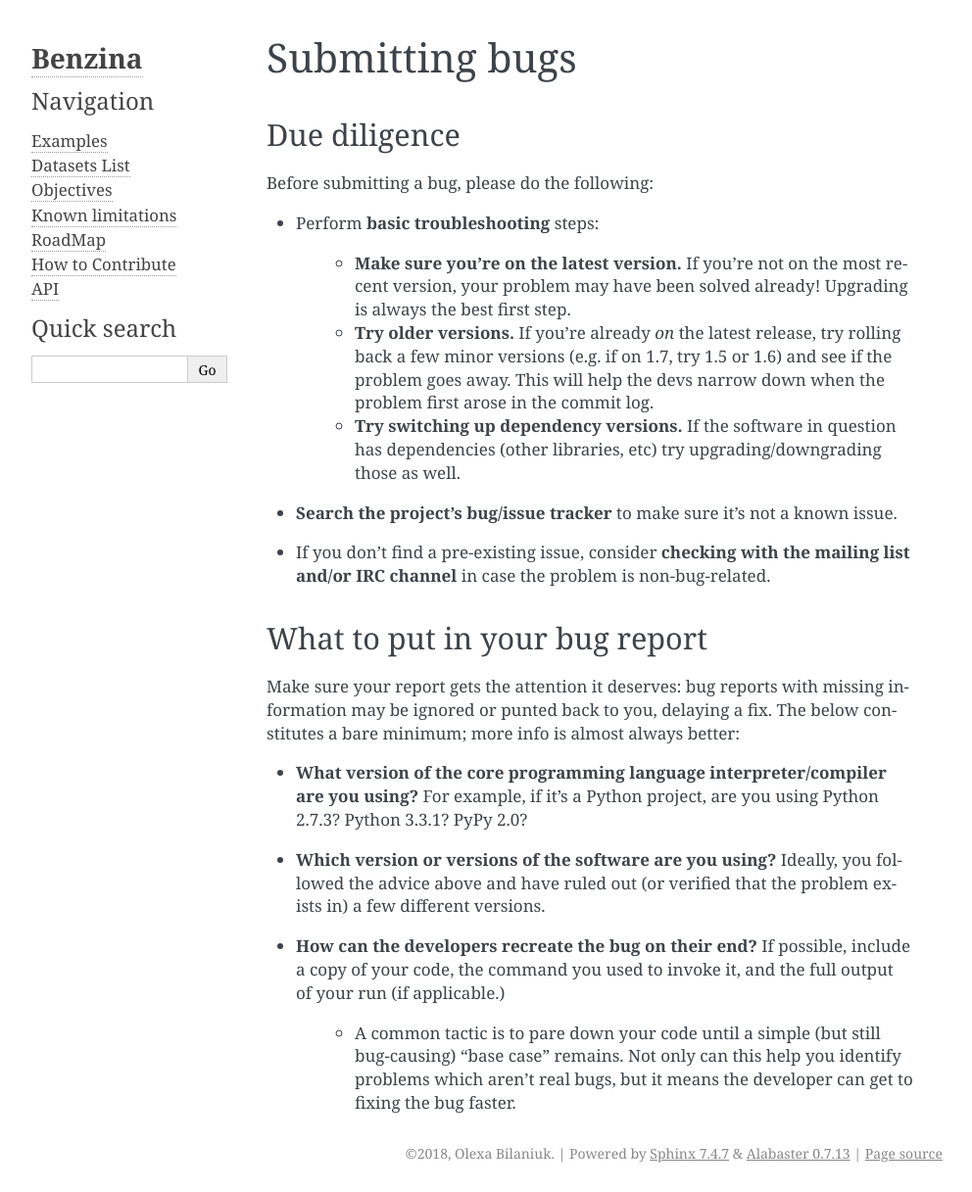
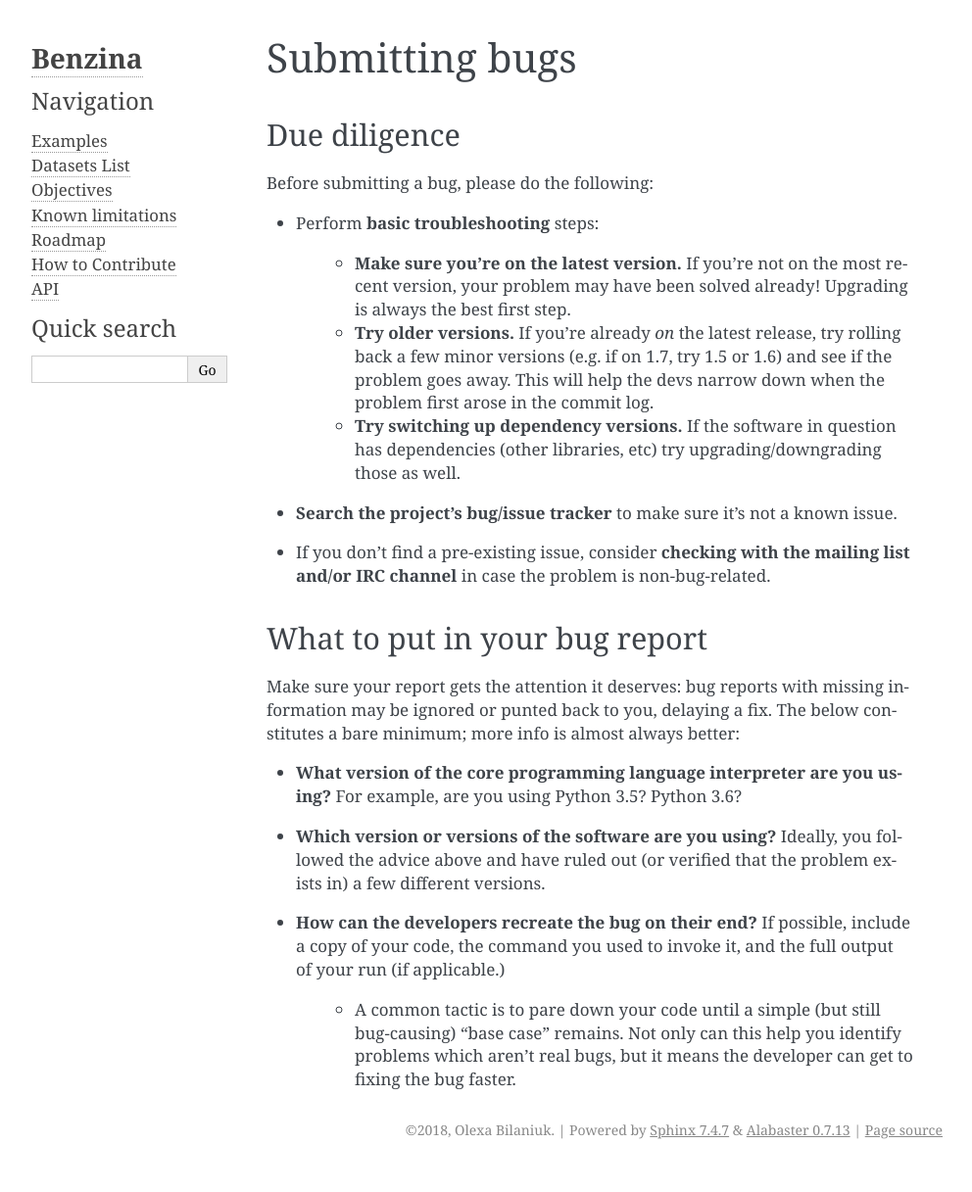
Before and after one commit to obilaniu/Benzina, a Sphinx documentation site: the page built from doc/source/contribution/submitting_bugs.rst, in a window 1280 px wide. Shown: the whole page at 98% size, without its empty margins (148-1140 px from the left). Built offline with Sphinx 7.4.7, drawn with Linux system fonts in a browser that asks for light colours; after the commit the page ends 1193 px from its top, so only the background shows below that.

Commit message:
Remove reference to Python 2.7 and PyPy
Put links to limits and roadmap instead of their content in README

```diff
--- a/doc/source/contribution/submitting_bugs.rst
+++ b/doc/source/contribution/submitting_bugs.rst
@@ -31,9 +31,8 @@ Make sure your report gets the attention it deserves: bug reports with missing
 information may be ignored or punted back to you, delaying a fix.  The below
 constitutes a bare minimum; more info is almost always better:
 
-* **What version of the core programming language interpreter/compiler are you
-  using?** For example, if it's a Python project, are you using Python 2.7.3?
-  Python 3.3.1? PyPy 2.0?
+* **What version of the core programming language interpreter are you using?**
+  For example, are you using Python 3.5? Python 3.6?
 * **Which version or versions of the software are you using?** Ideally, you
   followed the advice above and have ruled out (or verified that the problem
   exists in) a few different versions.
--- a/doc/source/roadmap.rst
+++ b/doc/source/roadmap.rst
@@ -1,5 +1,5 @@
 =======
-RoadMap
+Roadmap
 =======
 
 
```
Also changed, not shown: README.rst (+8 -37 lines), README_src.rst (+8 -2 lines).
